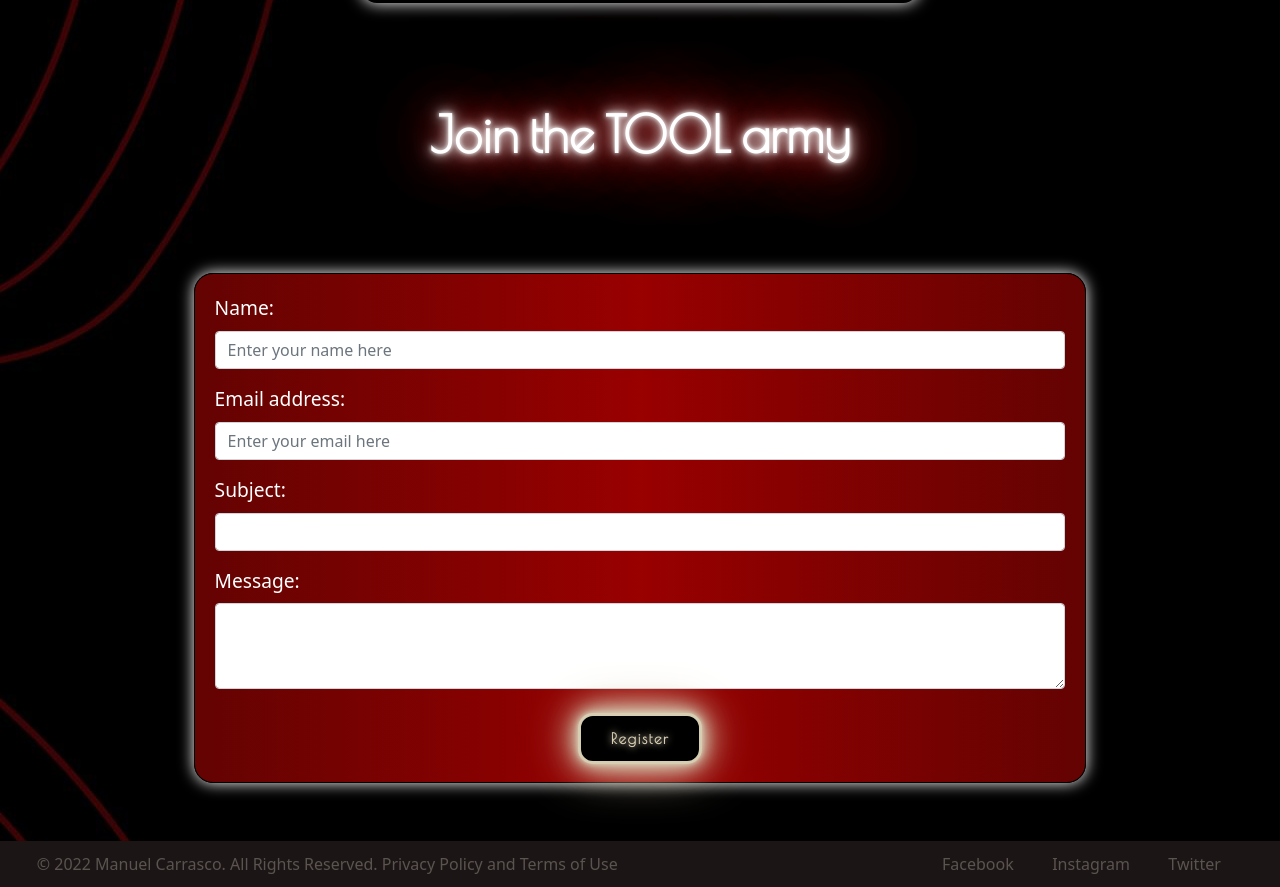
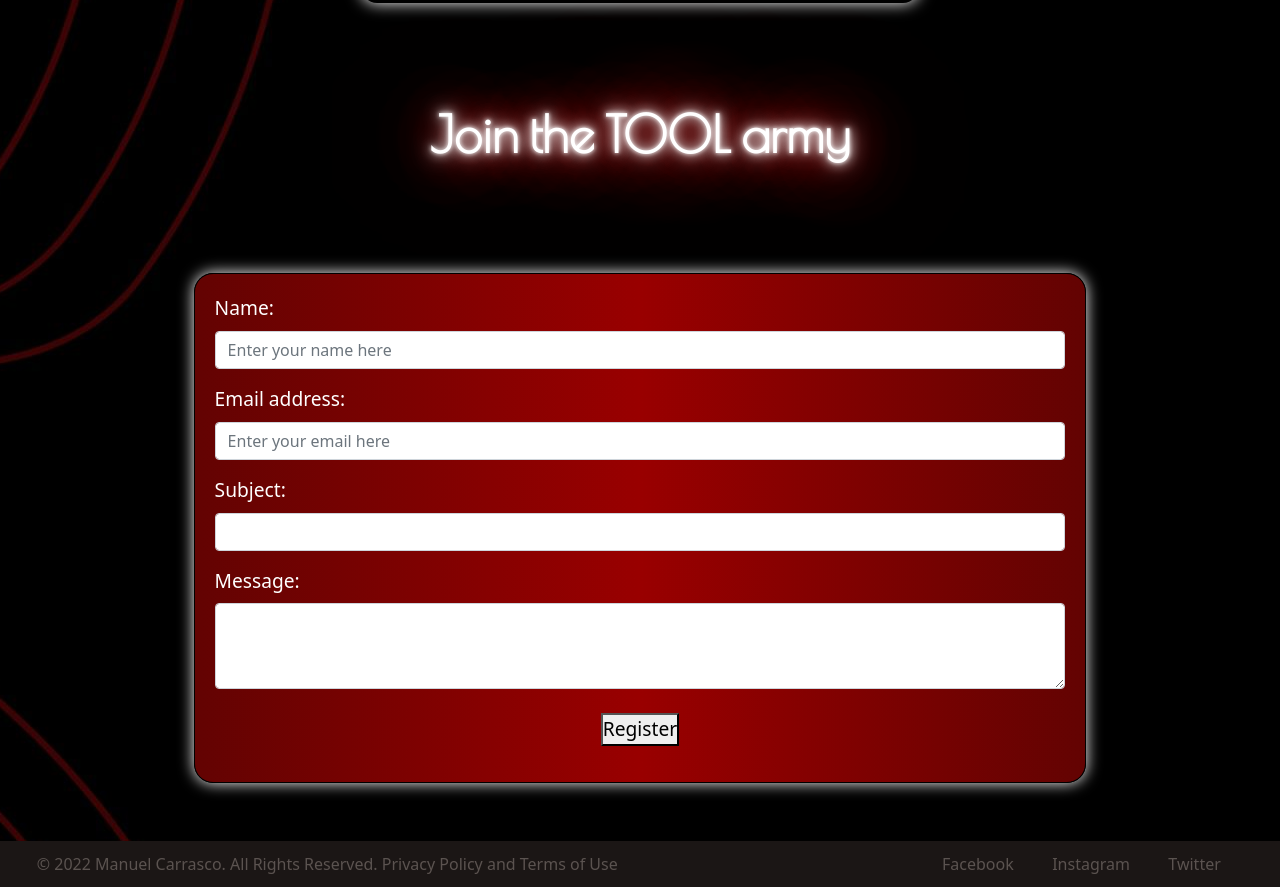
Before and after one commit to MECC96/ToolWebsite--Carrasco, a website: page index.html in a window 1280 px wide. Shown: the part 2159-3046 px from the top of the page. Drawn offline with nearby package versions, Linux system fonts and the light colour scheme.

Commit message:
modificacion boton formulario

```diff
--- a/index.html
+++ b/index.html
@@ -128,7 +128,7 @@
             <textarea class="focus form-control" id="exampleFormControlTextarea1" rows="3" maxlength="400"></textarea>
           </div>
           <div class="mb-3 mt-4 d-flex justify-content-center">
-            <button type="submit" class="btn ">Register</button>
+            <button type="submit" class="btn__form">Register</button>
           </div>
         </form>
       </div>
```
